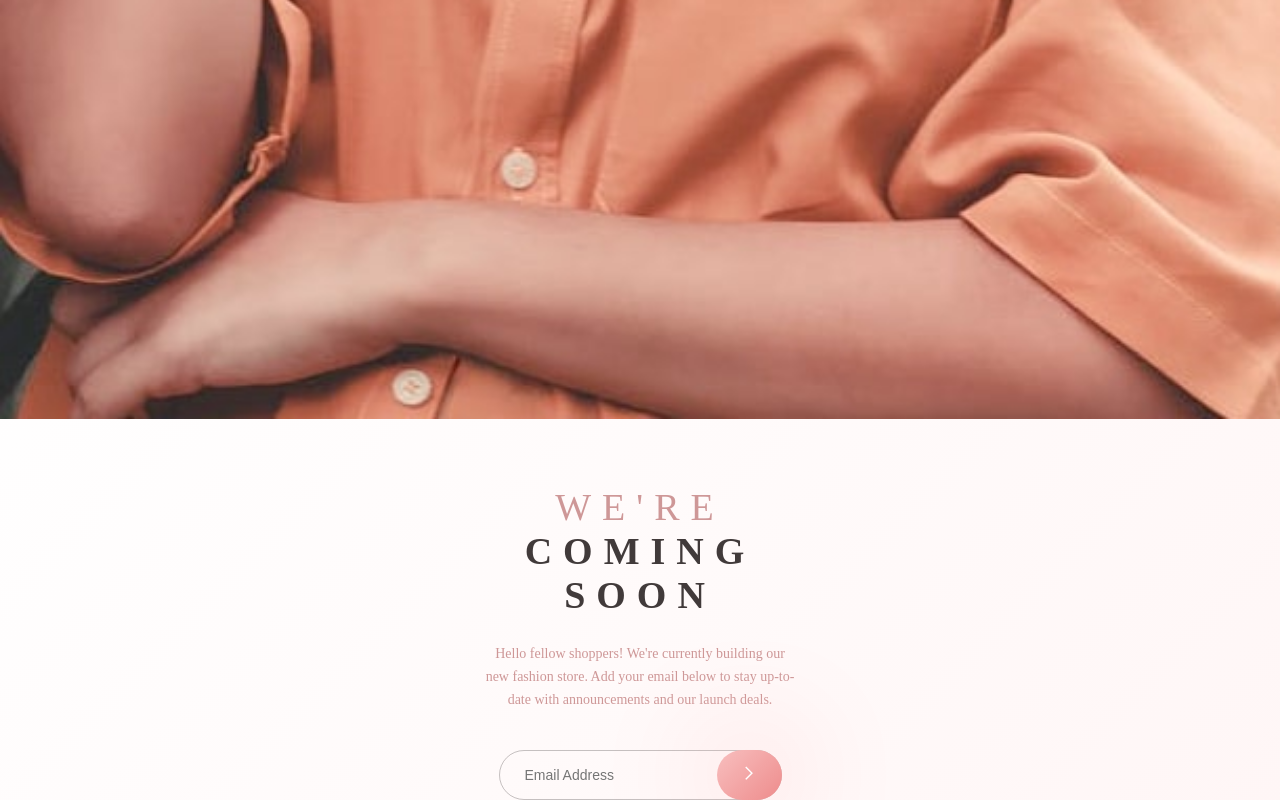
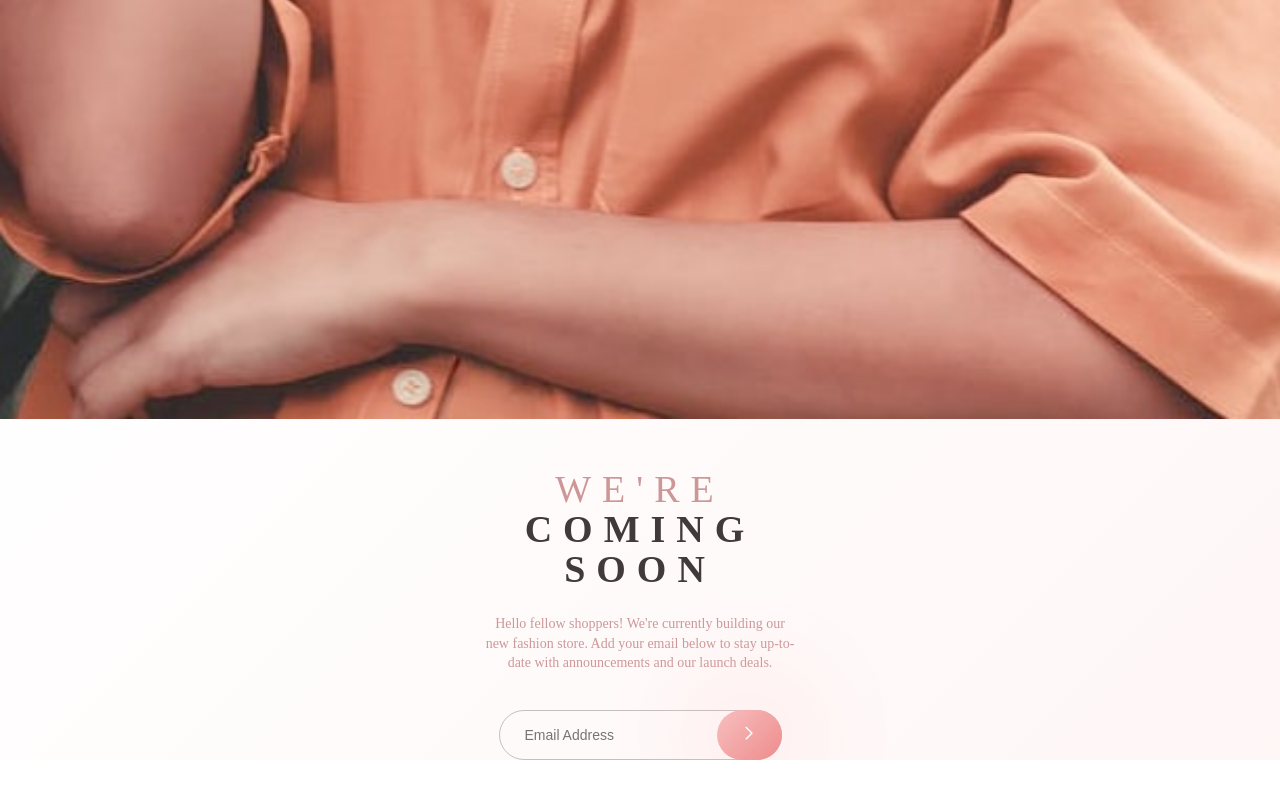
Before and after one commit to edsonv/base-apparel-coming-soon, a React (Create React App) app: page / in a window 1280 px wide. Shown: the part 1349-2149 px from the top of the page. After the commit the page ends 2109 px from the top, so only its background shows below. Built offline with nearby package versions, Linux system fonts and the light colour scheme.

Commit message:
Se corrigen márgenes y alturas de líneas

```diff
--- a/src/assets/scss/Home.scss
+++ b/src/assets/scss/Home.scss
@@ -1,8 +1,9 @@
 * {
   box-sizing: border-box;
+  margin: 0;
+  padding: 0;
 }
 body {
-  margin: 0;
   padding-top: 32px;
   height: 100vh;
   background: linear-gradient(135deg, hsl(0, 0%, 100%), hsl(0, 100%, 98%)), linear-gradient(135deg, hsl(0, 80%, 86%), hsl(0, 74%, 74%));
@@ -42,7 +43,7 @@ body {
 
 .hero-section > .aside {
   > .image {
-    margin-bottom: 62px;
+    margin-bottom: 46px;
     width: 100%;
   }
 }
@@ -63,6 +64,7 @@ body {
     font-weight: 600;
     color: hsl(0, 6%, 24%);
     margin: auto;
+    line-height: 1.06;
   }
 
   > .title > .-first-line {
@@ -79,6 +81,7 @@ body {
     font-size: 14px;
     color: hsl(0, 36%, 70%);
     text-align: center;
+    line-height: 1.37;
   }
 
   > .form {
```
